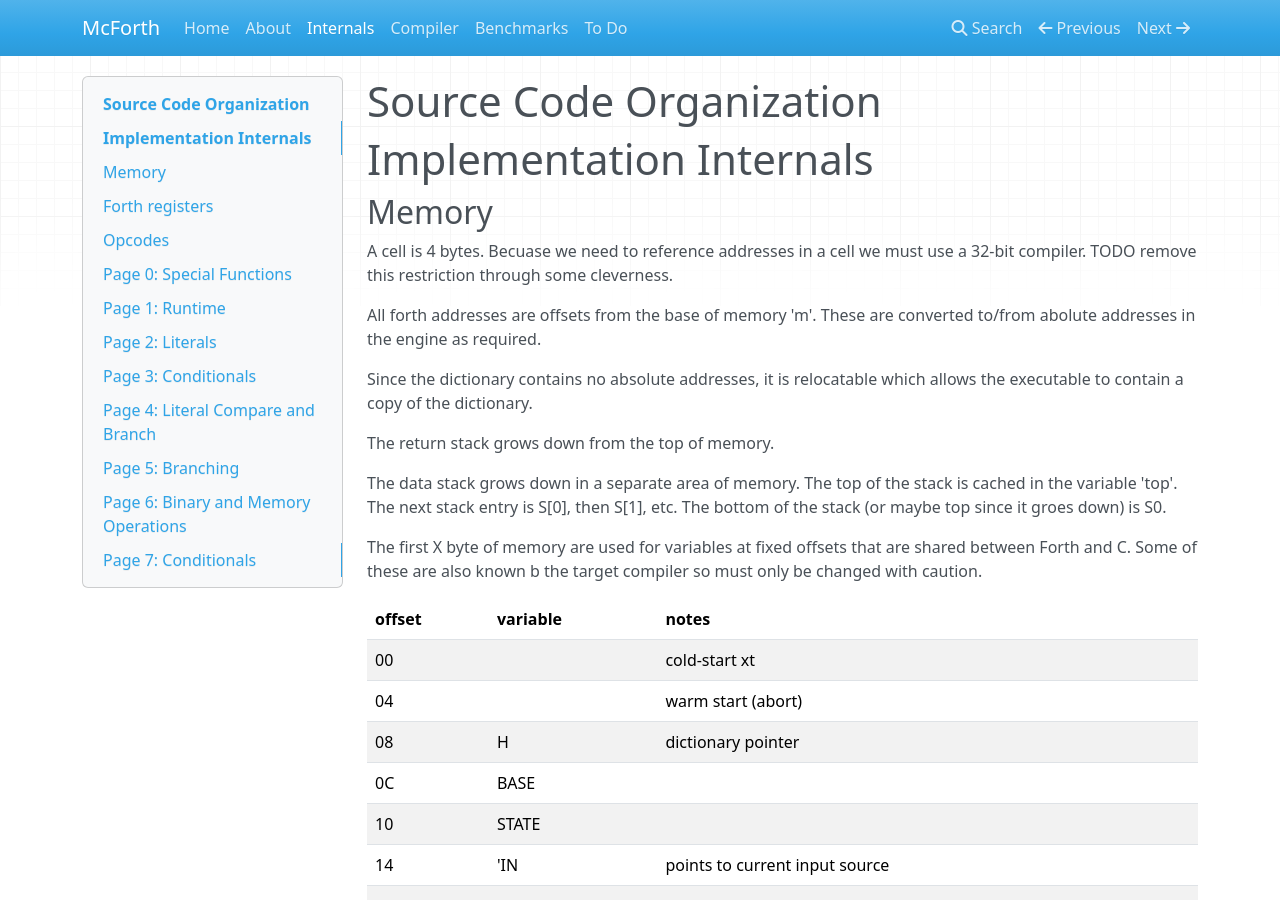
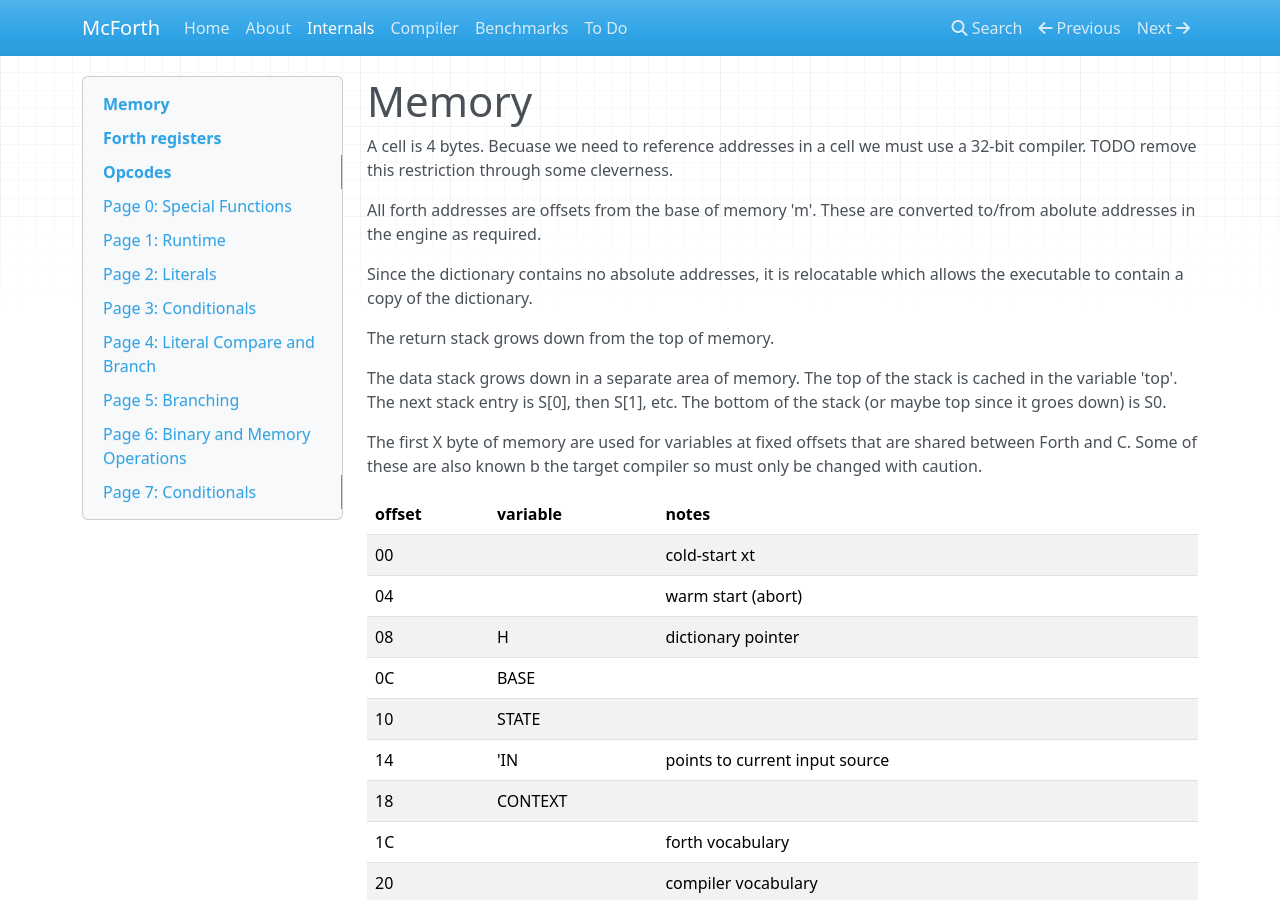
Before and after one commit to amckewan/mcforth, an MkDocs documentation site: the page built from docs/internals.md, in a window 1280 px wide and 900 px high. Built offline with MkDocs 1.6.1, drawn with Linux system fonts in a browser that asks for light colours; nearby versions of some CDN libraries.

```diff
--- a/docs/internals.md
+++ b/docs/internals.md
@@ -1,8 +1,4 @@
-# Source Code Organization
-
-# Implementation Internals
-
-## Memory
+# Memory
 
 A cell is 4 bytes. Becuase we need to reference addresses in a cell we must use a 32-bit compiler. TODO remove this restriction through some cleverness.
 
@@ -30,7 +26,7 @@ The first X byte of memory are used for variables at fixed offsets that are shar
 | 24        |           | NULL word to end each vocabulary
 | 30        |           | next available slot
 
-## Forth registers
+# Forth registers
 
 Register | Description
 --- | ---
@@ -40,7 +36,7 @@ R | Return-stack pointer
 top | Top of stack
 w | Current opcode, scratch register
 
-## Opcodes
+# Opcodes
 
 The opcodes are organized into 16 pages of 16 opcodes each.
 
```
Also changed, not shown: docs/bench.md (+6 -3 lines), docs/todo.md (+0 -2 lines), 2 other files.
